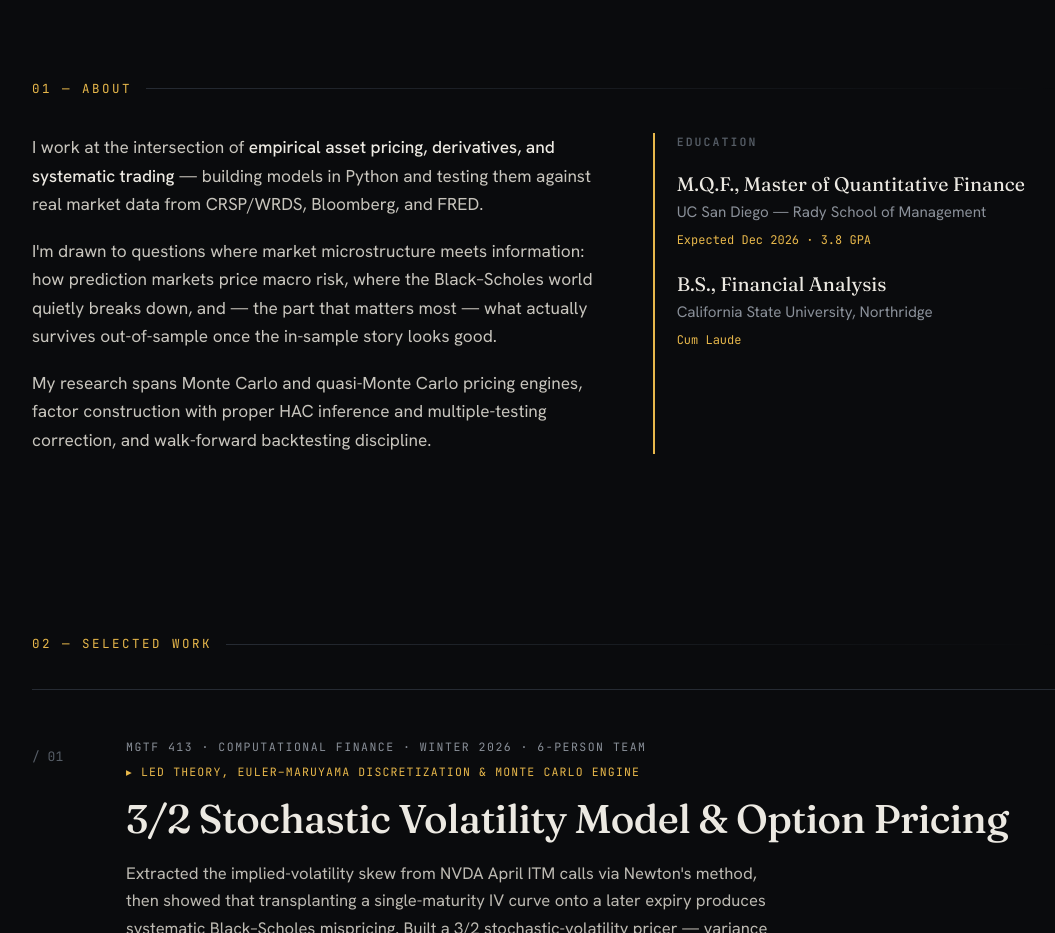
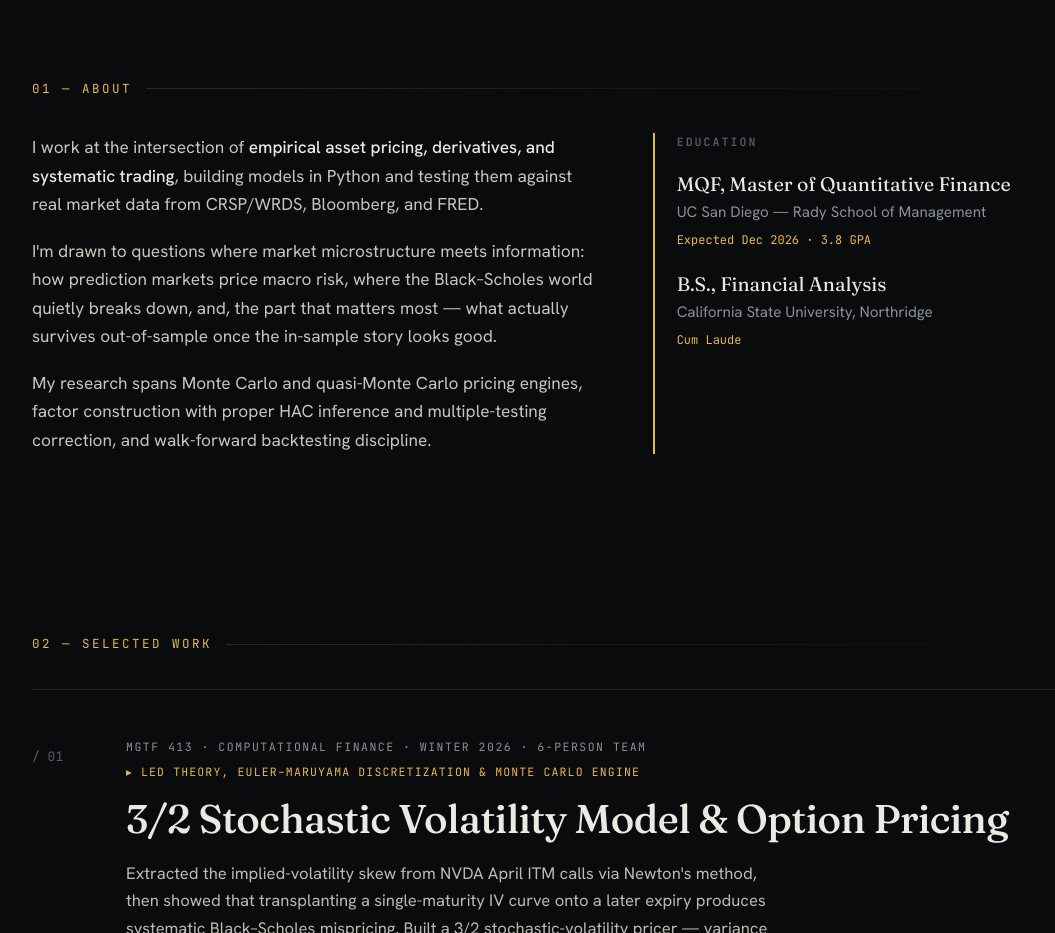
Before and after one commit to Fenance19/Fenance19.github.io, a plain HTML site: page index.html in a window 1280 px wide. Shown: the part 860-1793 px from the top of the page, without its empty margins (96-1151 px from the left). Drawn offline with Linux system fonts and the light colour scheme.

Commit message:
Update index.html

```diff
--- a/index.html
+++ b/index.html
@@ -195,14 +195,14 @@
     <div class="sec-label reveal">01 — About</div>
     <div class="about-grid">
       <div class="about-body reveal">
-        <p>I work at the intersection of <span class="hl">empirical asset pricing, derivatives, and systematic trading</span> — building models in Python and testing them against real market data from CRSP/WRDS, Bloomberg, and FRED.</p>
-        <p>I'm drawn to questions where market microstructure meets information: how prediction markets price macro risk, where the Black–Scholes world quietly breaks down, and — the part that matters most — what actually survives out-of-sample once the in-sample story looks good.</p>
+        <p>I work at the intersection of <span class="hl">empirical asset pricing, derivatives, and systematic trading</span>, building models in Python and testing them against real market data from CRSP/WRDS, Bloomberg, and FRED.</p>
+        <p>I'm drawn to questions where market microstructure meets information: how prediction markets price macro risk, where the Black–Scholes world quietly breaks down, and, the part that matters most — what actually survives out-of-sample once the in-sample story looks good.</p>
         <p>My research spans Monte Carlo and quasi-Monte Carlo pricing engines, factor construction with proper HAC inference and multiple-testing correction, and walk-forward backtesting discipline.</p>
       </div>
       <div class="edu reveal">
         <h3>Education</h3>
         <div class="deg">
-          <div class="t">M.Q.F., Master of Quantitative Finance</div>
+          <div class="t">MQF, Master of Quantitative Finance</div>
           <div class="s">UC San Diego — Rady School of Management</div>
           <div class="m">Expected Dec 2026 · 3.8 GPA</div>
         </div>
```
